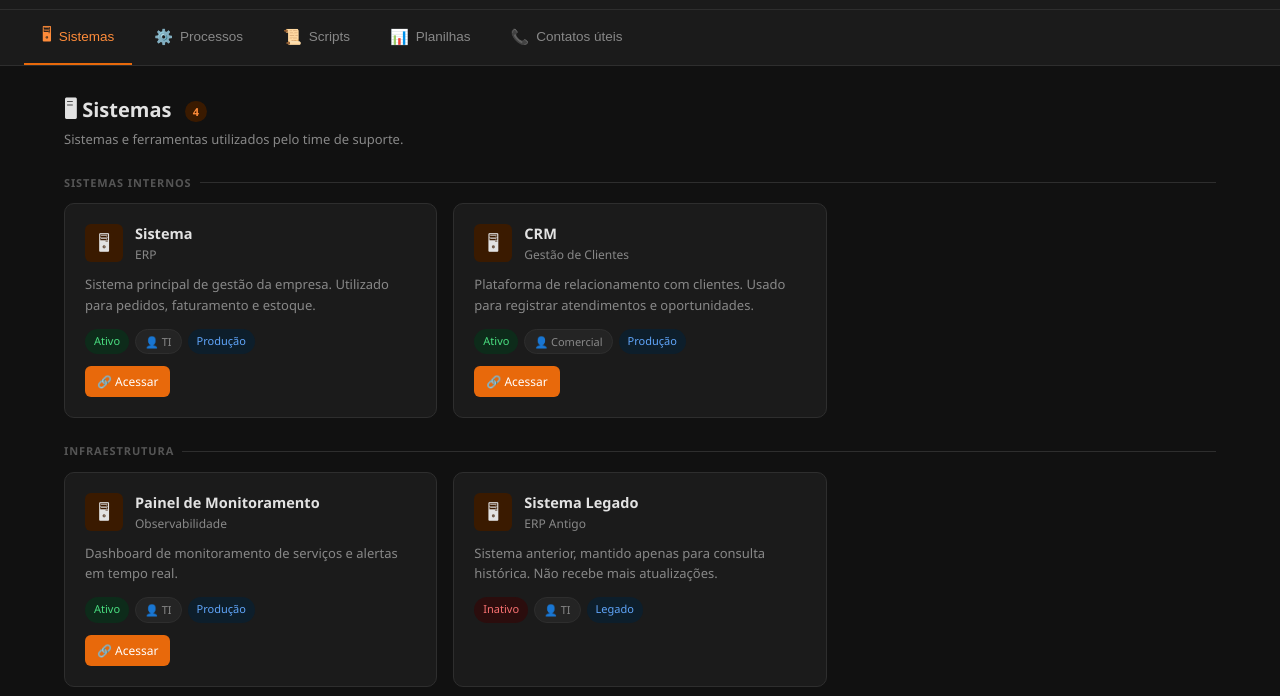
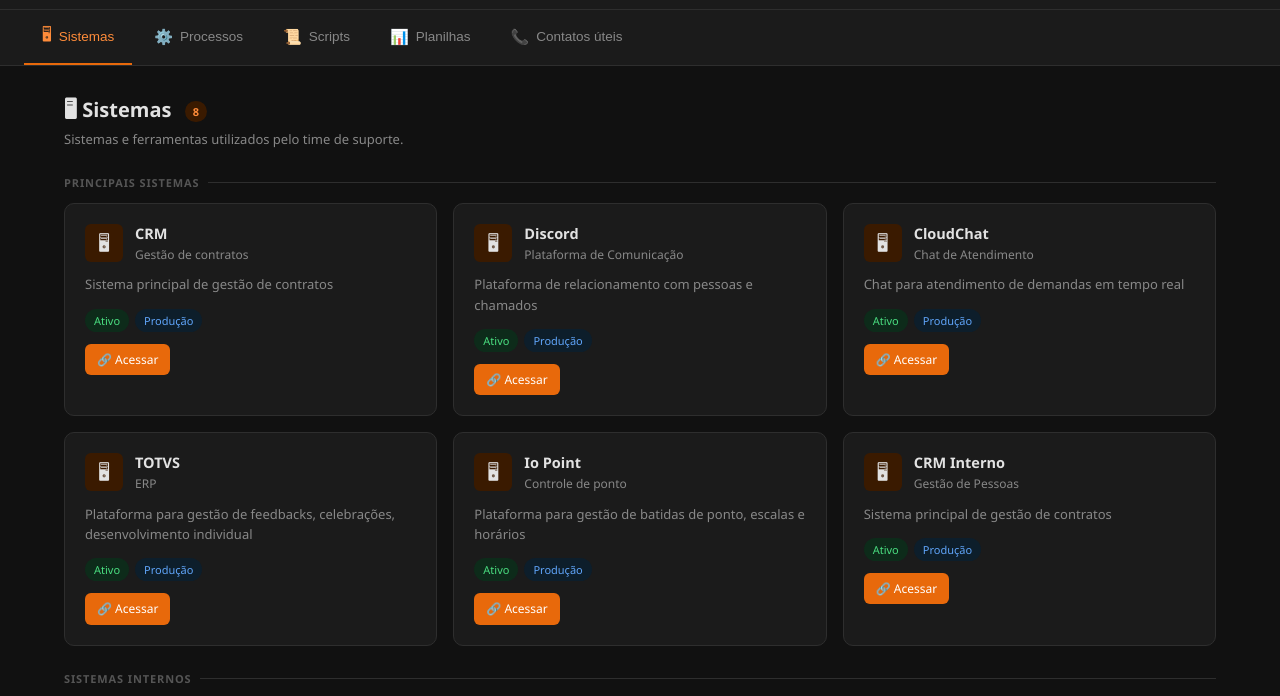
Before and after one commit to marlonfranca-cloud/guiaAnalistaMP, a plain HTML site: page index.html in a window 1280 px wide. Shown: the part 50-746 px from the top of the page. Drawn offline with Linux system fonts and the light colour scheme.

Commit message:
index e sistemas ajustados

```diff
--- a/data/sistemas.json
+++ b/data/sistemas.json
@@ -3,47 +3,91 @@
   "items": [
     {
       "id": 1,
-      "nome": "Sistema",
+      "nome": "CRM",
+      "tipo": "Gestão de contratos",
+      "descricao": "Sistema principal de gestão de contratos",
+      "url": "https://crm.multipedidos.com.br/clientes",
+      "status": "Ativo",
+      "responsavel": "",
+      "ambiente": "Produção",
+      "categoria": "Principais sistemas"
+    },
+    {
+      "id": 2,
+      "nome": "Discord",
+      "tipo": "Plataforma de Comunicação",
+      "descricao": "Plataforma de relacionamento com pessoas e chamados",
+      "url": "https://discord.com/channels/689989595617820716/689991985309679631",
+      "status": "Ativo",
+      "responsavel": "",
+      "ambiente": "Produção",
+      "categoria": "Principais sistemas"
+    },
+    {
+      "id": 3,
+      "nome": "CloudChat",
+      "tipo": "Chat de Atendimento",
+      "descricao": "Chat para atendimento de demandas em tempo real",
+      "url": "https://cloudchat2.cloudhumans.com/app/accounts/12/dashboard",
+      "status": "Ativo",
+      "responsavel": "",
+      "ambiente": "Produção",
+      "categoria": "Principais sistemas"
+    },
+    {
+      "id": 6,
+      "nome": "TOTVS",
       "tipo": "ERP",
-      "descricao": "Sistema principal de gestão da empresa. Utilizado para pedidos, faturamento e estoque.",
-      "url": "https://erp.exemplo.com",
+      "descricao": "Plataforma para gestão de feedbacks, celebrações, desenvolvimento individual",
+      "url": "https://app.feedz.com.br/inicio#",
       "status": "Ativo",
-      "responsavel": "TI",
+      "responsavel": "",
+      "ambiente": "Produção",
+      "categoria": "Principais sistemas"
+    },
+    {
+      "id": 7,
+      "nome": "Io Point",
+      "tipo": "Controle de ponto",
+      "descricao": "Plataforma para gestão de batidas de ponto, escalas e horários",
+      "url": "https://webpoint.iopoint.com.br/point-list",
+      "status": "Ativo",
+      "responsavel": "",
+      "ambiente": "Produção",
+      "categoria": "Principais sistemas"
+    },
+    {
+      "id": 8,
+      "nome": "CRM Interno",
+      "tipo": "Gestão de Pessoas",
+      "descricao": "Sistema principal de gestão de contratos",
+      "url": "https://crm.multipedidos.com.br/clientes",
+      "status": "Ativo",
+      "responsavel": "",
+      "ambiente": "Produção",
+      "categoria": "Principais sistemas"
+    },
+    {
+      "id": 101,
+      "nome": "Appsmith",
+      "tipo": "Processos Automatizados",
+      "descricao": "Software de automatização de processos manuais",
+      "url": "https://appsmith.multipedidos.com.br/applications",
+      "status": "Ativo",
+      "responsavel": "",
       "ambiente": "Produção",
       "categoria": "Sistemas Internos"
     },
     {
-      "id": 2,
-      "nome": "CRM",
-      "tipo": "Gestão de Clientes",
-      "descricao": "Plataforma de relacionamento com clientes. Usado para registrar atendimentos e oportunidades.",
-      "url": "https://crm.exemplo.com",
+      "id": 102,
+      "nome": "Trello",
+      "tipo": "Processos Fiscais",
+      "descricao": "Gerenciamento das implantações fiscais",
+      "url": "https://trello.com/b/DHs6a3S3/modulo-fiscal-controle",
       "status": "Ativo",
-      "responsavel": "Comercial",
+      "responsavel": "",
       "ambiente": "Produção",
       "categoria": "Sistemas Internos"
-    },
-    {
-      "id": 3,
-      "nome": "Painel de Monitoramento",
-      "tipo": "Observabilidade",
-      "descricao": "Dashboard de monitoramento de serviços e alertas em tempo real.",
-      "url": "https://monitor.exemplo.com",
-      "status": "Ativo",
-      "responsavel": "TI",
-      "ambiente": "Produção",
-      "categoria": "Infraestrutura"
-    },
-    {
-      "id": 4,
-      "nome": "Sistema Legado",
-      "tipo": "ERP Antigo",
-      "descricao": "Sistema anterior, mantido apenas para consulta histórica. Não recebe mais atualizações.",
-      "url": "",
-      "status": "Inativo",
-      "responsavel": "TI",
-      "ambiente": "Legado",
-      "categoria": "Infraestrutura"
     }
   ]
 }
--- a/index.html
+++ b/index.html
@@ -3,7 +3,7 @@
 <head>
   <meta charset="UTF-8" />
   <meta name="viewport" content="width=device-width, initial-scale=1.0" />
-  <title>Guia de Suporte</title>
+  <title>Guia do Suporte MP</title>
   <style>
     /* ── Reset & Base ── */
     *, *::before, *::after { box-sizing: border-box; margin: 0; padding: 0; }
@@ -479,7 +479,7 @@
     <div class="state-msg"><div class="icon">⏳</div><p>Carregando...</p></div>
   </main>
 
-  <footer>Guia de Suporte — uso interno</footer>
+  <footer>Guia do Suporte — uso interno</footer>
 </div>
 
 <script>
```
Also changed, not shown: data/processos.json (+4 -45 lines).
